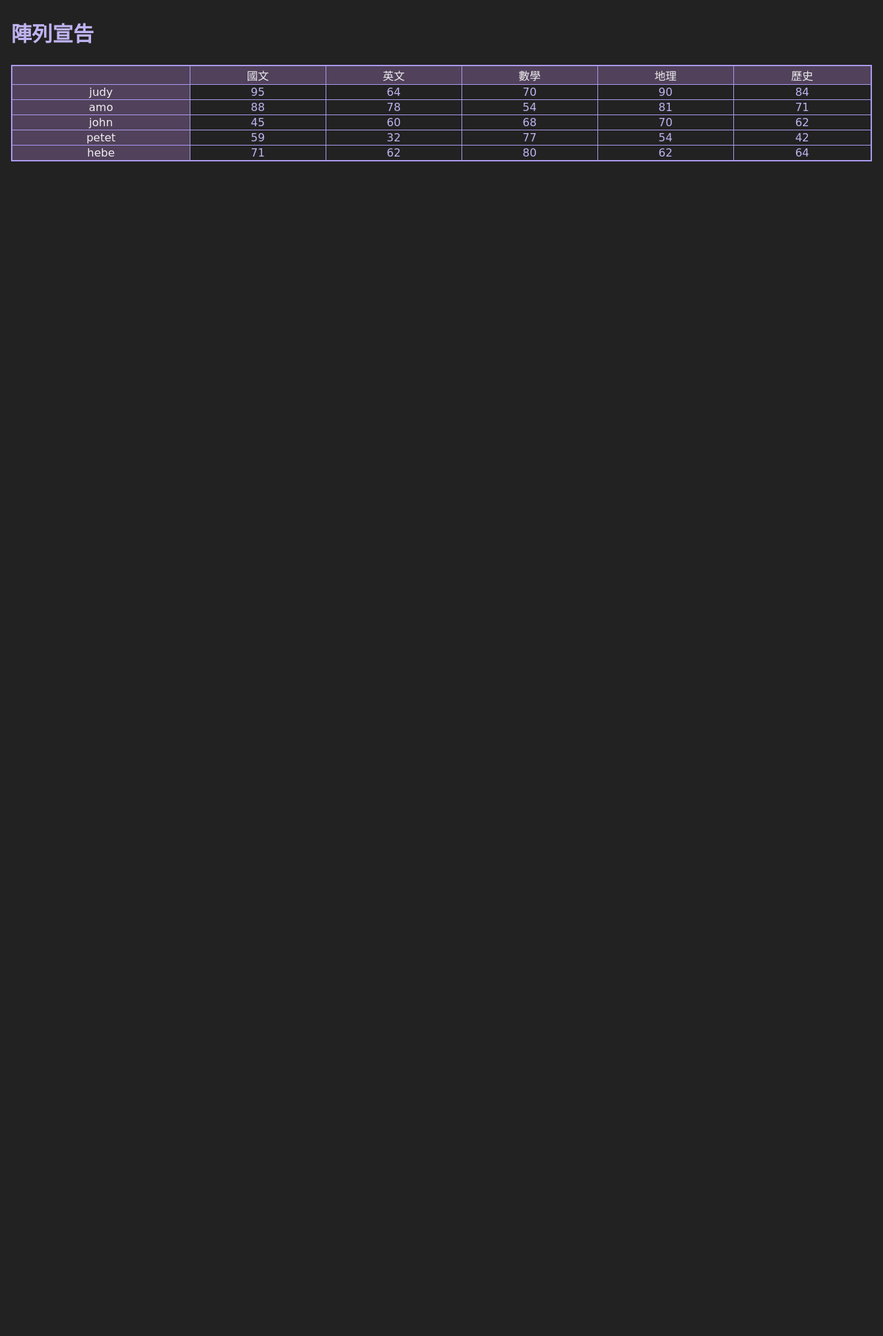
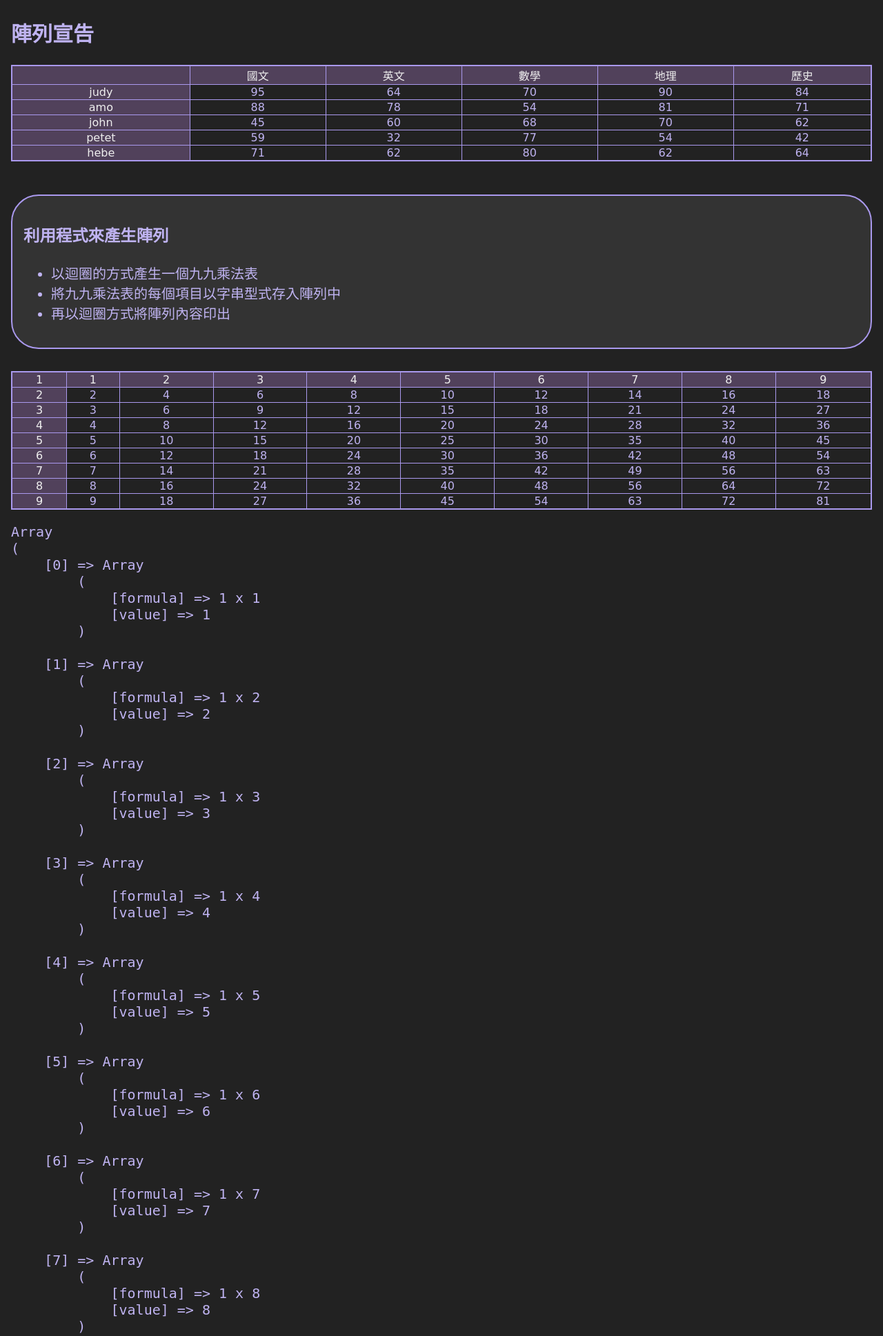
Before and after one commit to LupusXLass1404/PHP_practice, a PHP site: page /array.php in a window 1280 px wide. Shown: the top 1937 px of the page at 69% size. Before the commit the page ends 234 px from the top, so only its background shows below. Run offline with PHP 8.4, Linux system fonts and the light colour scheme; some web fonts are replaced.

Commit message:
練習題

```diff
--- a/array.php
+++ b/array.php
@@ -43,6 +43,77 @@
             echo "";
         ?>
     </table>
+            <br><br>
+
+    <div class="questions">
+        <h3>利用程式來產生陣列</h3>
+        <ul>
+            <li>以迴圈的方式產生一個九九乘法表</li>
+            <li>將九九乘法表的每個項目以字串型式存入陣列中</li>
+            <li>再以迴圈方式將陣列內容印出</li>
+        </ul>
+    </div>
+    <?php
+    $nine=[];
+
+    for($i=1; $i<=9; $i++){
+        for($j=1; $j<=9 ;$j++){
+            $nine[] =  "$i x $j = " . ($i*$j);
+        }
+    }
+
+    // print('<pre>');
+    // print_r($nine);
+    // print('</pre>');
+
+    // $count = 0;
+    // foreach($nine as $index => $n){
+    //     echo $n . ", ";
+    //     $count++;
+
+    //     if($count == 9){
+    //         echo "<br>";
+    //         $count = 0;
+    //     }
+    // }
+    ?>
+
+
+    <table class="nine">
+        <?php
+        foreach($nine as $index => $n){
+            // preg_match('/(\d+)$/', $n, $matches);
+            // $num = $matches[0];
+
+            $num=explode("=", $n)[1];
+
+            if ($index % 9 == 0){
+                echo "<tr>";
+                echo "<td>" . ($index/9 + 1) . "</td>";
+            }
+
+            echo "<td>$num</td>";
+
+            if($index % 9 == 8) {
+                echo "</tr>";
+            }
+        }
+        ?>
+    </table>
+
+    <?php
+    $nine=[];
+
+    for($i=1; $i<=9; $i++){
+        for($j=1; $j<=9 ;$j++){
+            $nine[] = ['formula'=>$i . " x " . $j, 'value' => $i*$j];
+        }
+    }
+
+    print('<pre>');
+    print_r($nine);
+    print('</pre>');
+    ?>
 
 </body>
 </html>
```
Also changed, not shown: array2.php (added, +62 -0 lines), main-index.php (renamed from index.php).
